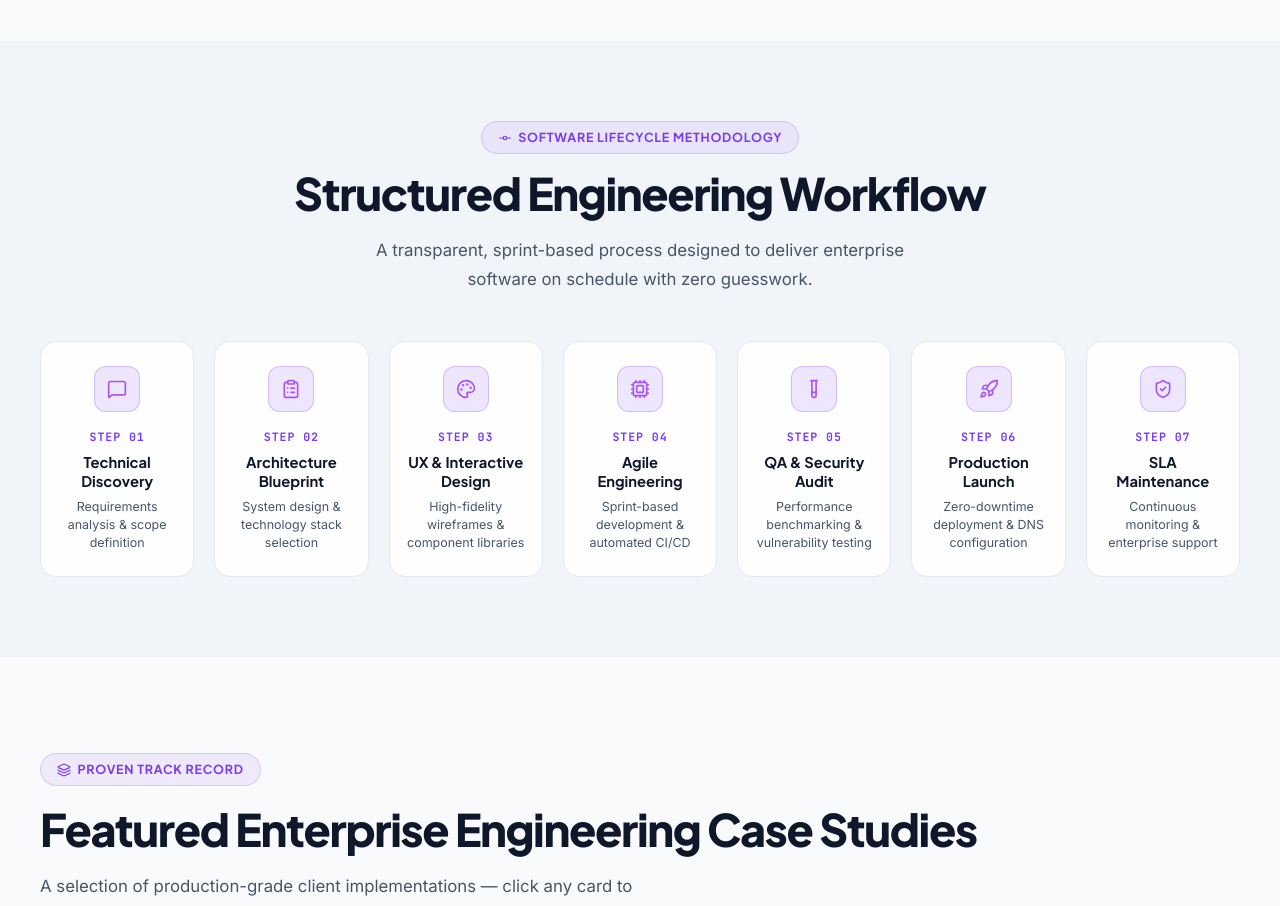
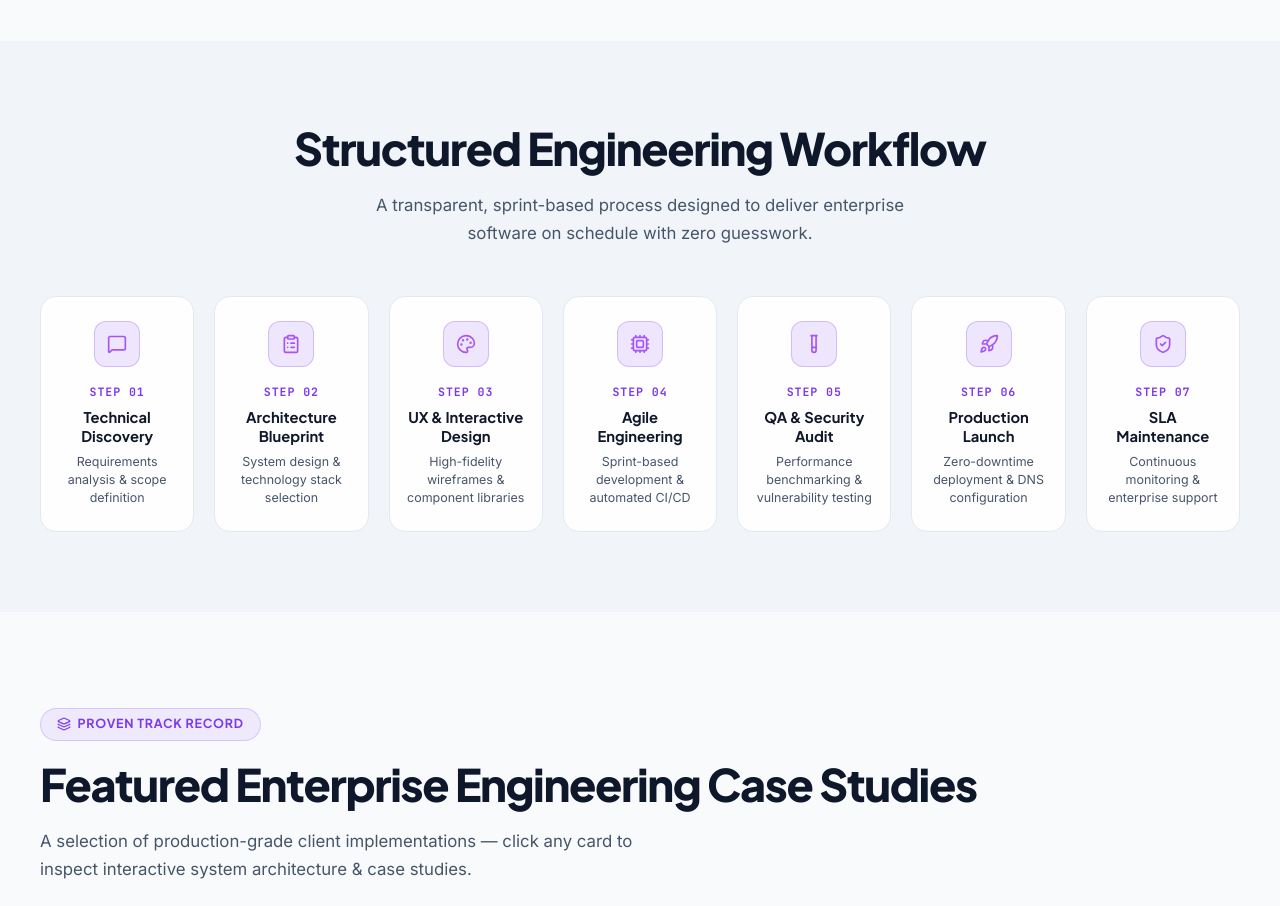
Before and after one commit to Tarun7358/rdkwebsite, a React (Vite) app in the folder frontend/: page / in a window 1280 px wide. Shown: the part 2320-3226 px from the top of the page. Built offline with nearby package versions, Linux system fonts and the light colour scheme; no server answers.

Commit message:
Remove Software Lifecycle Methodology pill badge from Workflow

```diff
--- a/frontend/src/components/public/Workflow.tsx
+++ b/frontend/src/components/public/Workflow.tsx
@@ -1,5 +1,5 @@
 import React from 'react';
-import { MessageSquare, ClipboardList, Palette, Cpu, TestTube, Rocket, ShieldCheck, GitCommit } from 'lucide-react';
+import { MessageSquare, ClipboardList, Palette, Cpu, TestTube, Rocket, ShieldCheck } from 'lucide-react';
 
 const workflowSteps = [
   { num: '01', icon: <MessageSquare size={20} color="#a855f7" />, name: 'Technical Discovery', desc: 'Requirements analysis & scope definition' },
@@ -16,9 +16,6 @@ export const Workflow: React.FC = () => {
     <section className="workflow-section" id="about" style={{ background: 'var(--bg2)', padding: '5rem 0', position: 'relative' }}>
       <div className="section-inner">
         <div style={{ textAlign: 'center', marginBottom: '3rem' }}>
-          <div className="section-label" style={{ display: 'inline-flex', alignItems: 'center', gap: '0.4rem', margin: '0 auto 0.75rem' }}>
-            <GitCommit size={14} /> Software Lifecycle Methodology
-          </div>
           <h2 className="section-title">Structured Engineering Workflow</h2>
           <p className="section-sub" style={{ margin: '0 auto' }}>
             A transparent, sprint-based process designed to deliver enterprise software on schedule with zero guesswork.
```
